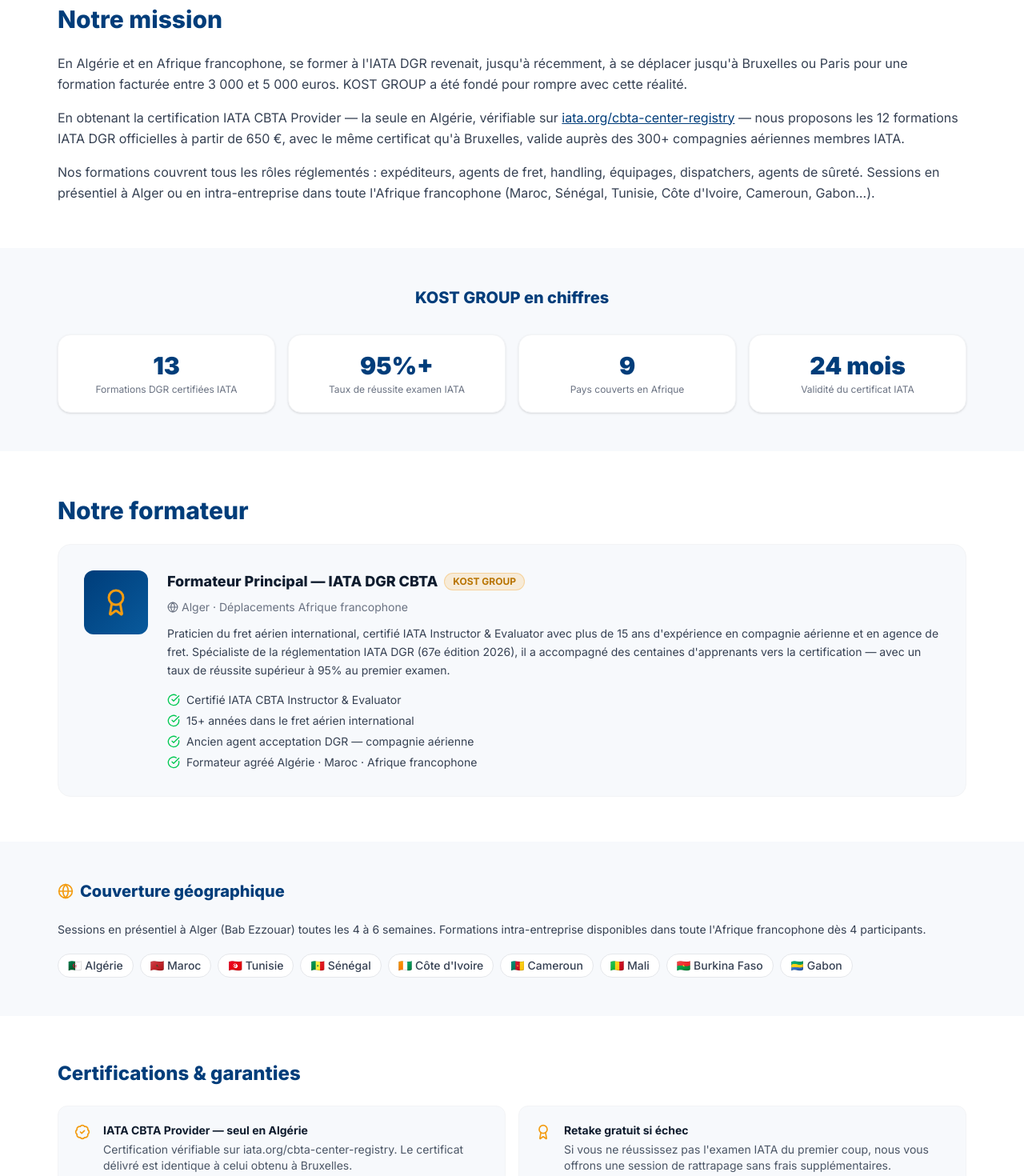
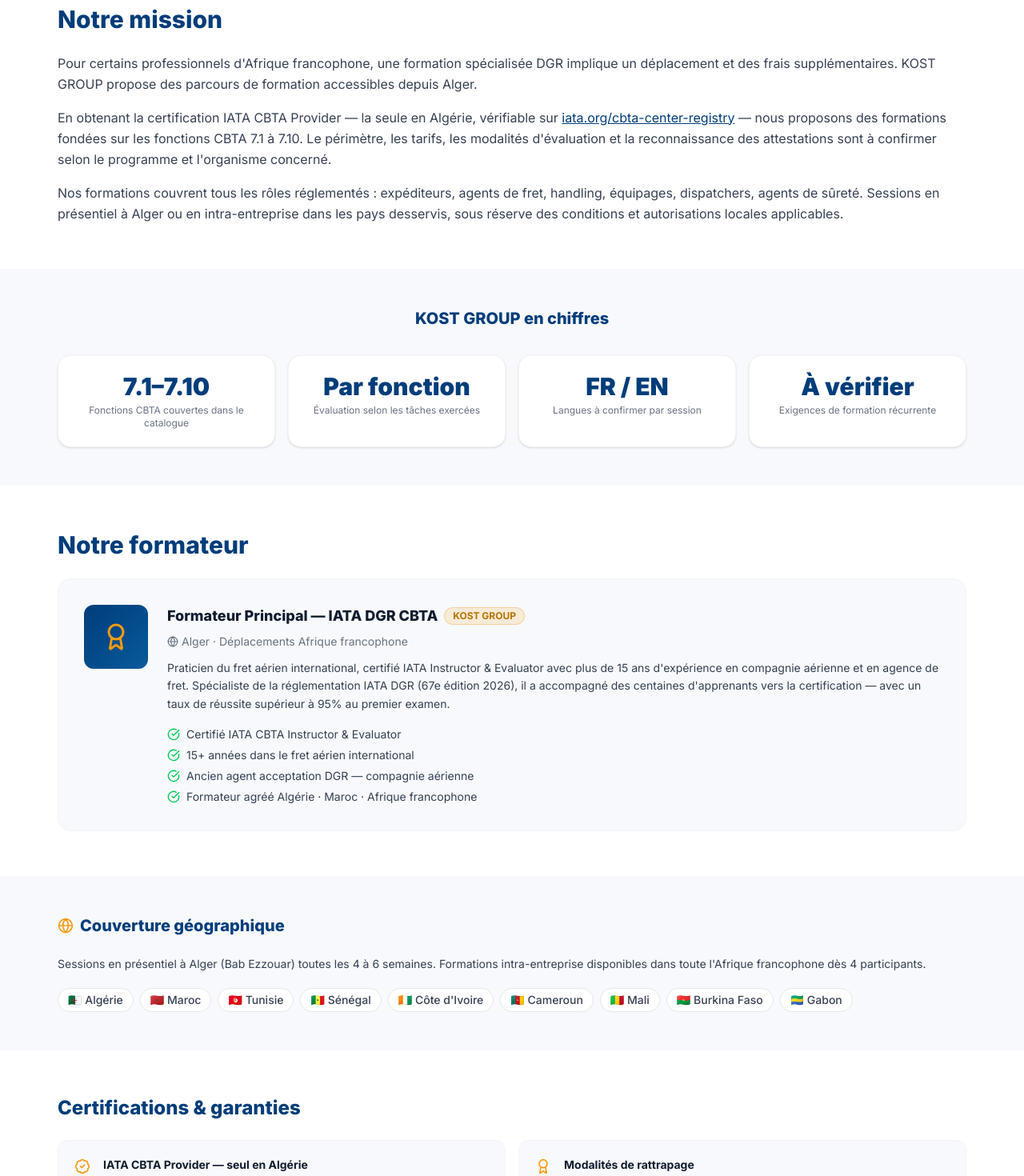
Before and after one commit to relaxsaadi/cbta, a Next.js app: page /a-propos in a window 1280 px wide. Shown: the part 620-2090 px from the top of the page at 80% size. Built offline with nearby package versions, Linux system fonts and the light colour scheme; no server answers.

Commit message:
fix(public-dgr): remove unsupported certification and country recognition guarantees

```diff
--- a/app/a-propos/page.tsx
+++ b/app/a-propos/page.tsx
@@ -12,7 +12,7 @@ export const metadata: Metadata = {
   openGraph: {
     title: "À propos de KOST GROUP",
     description:
-      "Premier centre IATA CBTA Provider certifié en Algérie. Certification DGR officielle pour l'Afrique francophone.",
+      "Centre IATA CBTA Provider en Algérie. Formations DGR adaptées aux fonctions exercées en Afrique francophone.",
     url: "/a-propos",
   },
 };
@@ -27,7 +27,7 @@ const orgSchema = {
   logo: `${siteUrl}/kost-group-logo.svg`,
   image: `${siteUrl}/og-image.jpg`,
   description:
-    "Premier centre IATA CBTA Provider certifié en Algérie, proposant les formations DGR (Marchandises Dangereuses) officielles pour l'aviation et le fret aérien en Afrique francophone.",
+    "Centre IATA CBTA Provider en Algérie proposant des formations CBTA pour les fonctions du transport aérien de marchandises dangereuses.",
   address: {
     "@type": "PostalAddress",
     streetAddress: "176 Cité Boushaki",
@@ -133,9 +133,9 @@ export default function AProposPage() {
           </h2>
           <div className="prose prose-gray max-w-none text-gray-700 leading-relaxed space-y-4">
             <p>
-              En Algérie et en Afrique francophone, se former à l'IATA DGR revenait, jusqu'à
-              récemment, à se déplacer jusqu'à Bruxelles ou Paris pour une formation facturée
-              entre 3 000 et 5 000 euros. KOST GROUP a été fondé pour rompre avec cette réalité.
+              Pour certains professionnels d'Afrique francophone, une formation spécialisée DGR
+              implique un déplacement et des frais supplémentaires. KOST GROUP propose
+              des parcours de formation accessibles depuis Alger.
             </p>
             <p>
               En obtenant la certification IATA CBTA Provider — la seule en Algérie, vérifiable
@@ -148,15 +148,14 @@ export default function AProposPage() {
               >
                 iata.org/cbta-center-registry
               </a>{" "}
-              — nous proposons les 12 formations IATA DGR officielles à partir de 650 €, avec
-              le même certificat qu'à Bruxelles, valide auprès des 300+ compagnies aériennes
-              membres IATA.
+              — nous proposons des formations fondées sur les fonctions CBTA 7.1 à 7.10.
+              Le périmètre, les tarifs, les modalités d'évaluation et la reconnaissance
+              des attestations sont à confirmer selon le programme et l'organisme concerné.
             </p>
             <p>
               Nos formations couvrent tous les rôles réglementés : expéditeurs, agents de fret,
-              handling, équipages, dispatchers, agents de sûreté. Sessions en présentiel à Alger
-              ou en intra-entreprise dans toute l'Afrique francophone (Maroc, Sénégal, Tunisie,
-              Côte d'Ivoire, Cameroun, Gabon…).
+              handling, équipages, dispatchers, agents de sûreté. Sessions en présentiel à Alger ou en intra-entreprise dans les pays desservis,
+              sous réserve des conditions et autorisations locales applicables.
             </p>
           </div>
         </section>
@@ -169,10 +168,10 @@ export default function AProposPage() {
             </h2>
             <div className="grid grid-cols-2 md:grid-cols-4 gap-4">
               {[
-                { num: "13", label: "Formations DGR certifiées IATA" },
-                { num: "95%+", label: "Taux de réussite examen IATA" },
-                { num: "9", label: "Pays couverts en Afrique" },
-                { num: "24 mois", label: "Validité du certificat IATA" },
+                { num: "7.1–7.10", label: "Fonctions CBTA couvertes dans le catalogue" },
+                { num: "Par fonction", label: "Évaluation selon les tâches exercées" },
+                { num: "FR / EN", label: "Langues à confirmer par session" },
+                { num: "À vérifier", label: "Exigences de formation récurrente" },
               ].map((s) => (
                 <div
                   key={s.label}
@@ -264,12 +263,12 @@ export default function AProposPage() {
               {
                 icon: BadgeCheck,
                 title: "IATA CBTA Provider — seul en Algérie",
-                desc: "Certification vérifiable sur iata.org/cbta-center-registry. Le certificat délivré est identique à celui obtenu à Bruxelles.",
+                desc: "Statut de prestataire à vérifier sur le registre IATA. La reconnaissance des attestations dépend de l’employeur, de l’opérateur et de l’autorité compétente.",
               },
               {
                 icon: Award,
-                title: "Retake gratuit si échec",
-                desc: "Si vous ne réussissez pas l'examen IATA du premier coup, nous vous offrons une session de rattrapage sans frais supplémentaires.",
+                title: "Modalités de rattrapage",
+                desc: "Les conditions de rattrapage et les éventuels frais sont précisés dans la convention de formation applicable.",
               },
               {
                 icon: Users,
@@ -278,8 +277,8 @@ export default function AProposPage() {
               },
               {
                 icon: Globe,
-                title: "Manuel IATA 2026 inclus",
-                desc: "Chaque participant reçoit le manuel IATA DGR 67e édition (valeur 180 €) inclus dans le prix de la formation.",
+                title: "Supports pédagogiques",
+                desc: "Les supports sous licence et leur éventuelle fourniture sont précisés dans le programme et le devis de la session.",
               },
             ].map(({ icon: Icon, title, desc }) => (
               <div key={title} className="flex gap-4 p-5 bg-[#f7f9fc] rounded-xl border border-gray-100">
```
